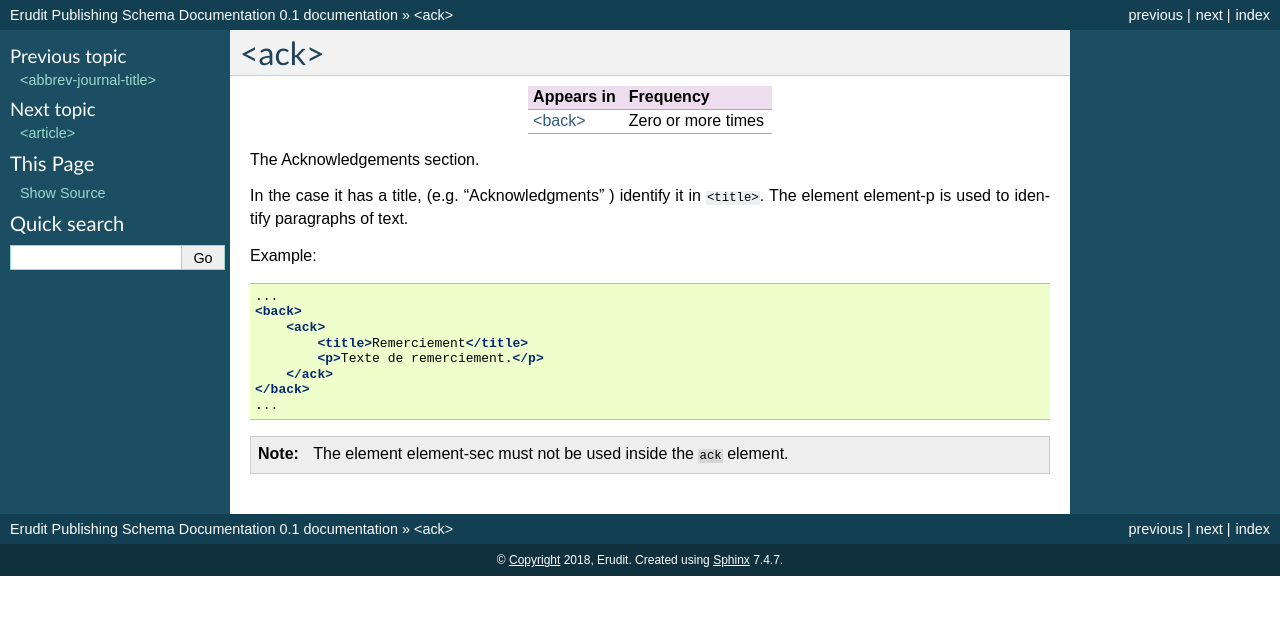
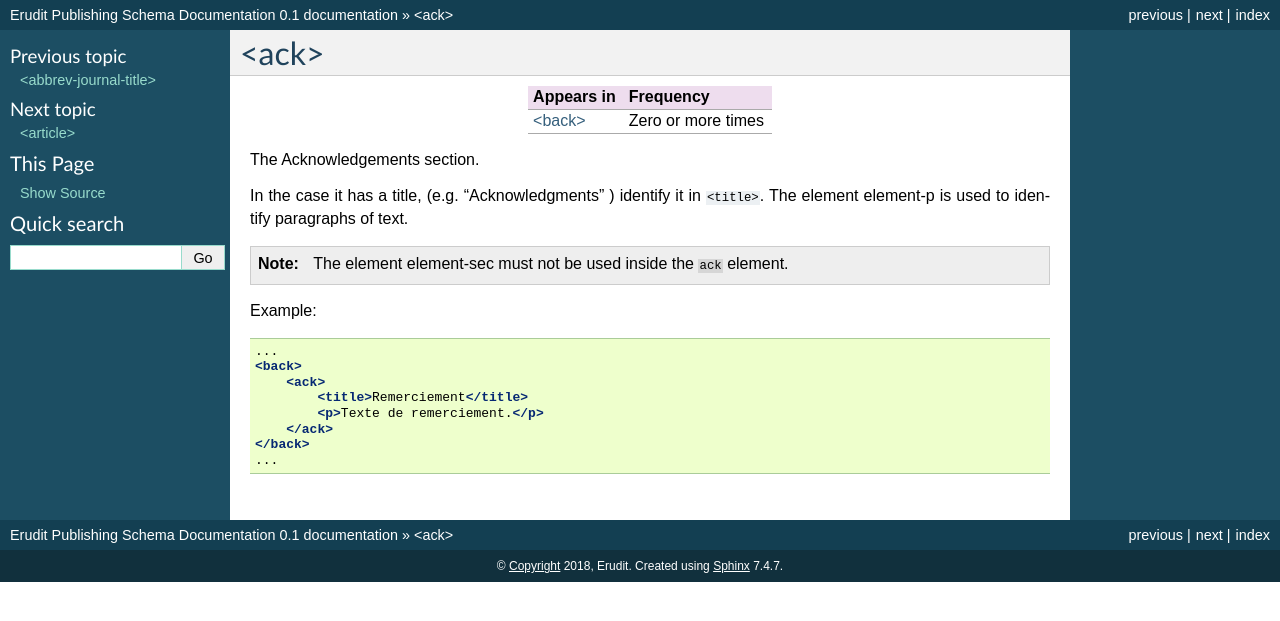
Before and after one commit to erudit/erudit-ps-documentation, a Sphinx documentation site: the page built from docs/source/tagset/element-ack.rst, in a window 1280 px wide. Shown: the top 621 px of the page. Built offline with Sphinx 7.4.7, drawn with Linux system fonts in a browser that asks for light colours; part of the change alters nothing that is shown.

```diff
--- a/docs/source/tagset/element-ack.rst
+++ b/docs/source/tagset/element-ack.rst
@@ -14,6 +14,8 @@ The Acknowledgements section.
 
 In the case it has a title, (e.g. “Acknowledgments” ) identify it in ``<title>``. The element :ref:`element-p` is used to identify paragraphs of text.
 
+.. note:: The element :ref:`element-sec` must not be used inside the ``ack`` element.
+
 Example:
 
 .. code-block:: xml
@@ -27,6 +29,4 @@ Example:
     </back>
     ...
 
-.. note:: The element :ref:`element-sec` must not be used inside the ``ack`` element.
-
 .. {"reviewed_on": "20180502", "by": "fabio.batalha@erudit.org"}
```
